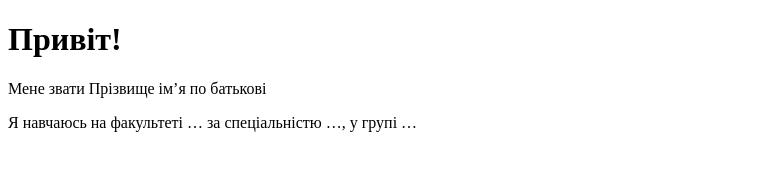
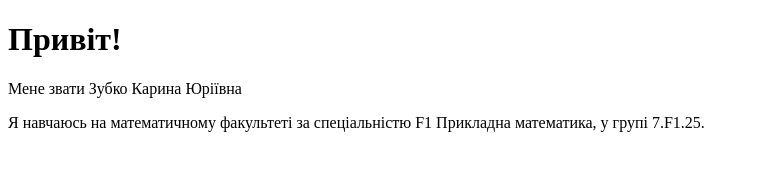
Before and after one commit to ZubkoKarina1/Work1, a plain HTML site: page Index.html in a window 1280 px wide. Shown: the whole page, without its empty margins (0-759 px from the left). Drawn offline with Linux system fonts and the light colour scheme.

Commit message:
Add Index.html

```diff
--- a/Index.html
+++ b/Index.html
@@ -8,8 +8,8 @@ initial-scale=1.0">
 </head>
 <body>
  <h1>Привіт!</h1>
- <p>Мене звати Прізвище ім’я по батькові</p>
- <p>Я навчаюсь на факультеті … за спеціальністю …, у
-групі …</p>
+ <p>Мене звати Зубко Карина Юріївна</p>
+ <p>Я навчаюсь на математичному факультеті за спеціальністю F1 Прикладна математика, у
+групі 7.F1.25.</p>
 </body>
 </html>
```
